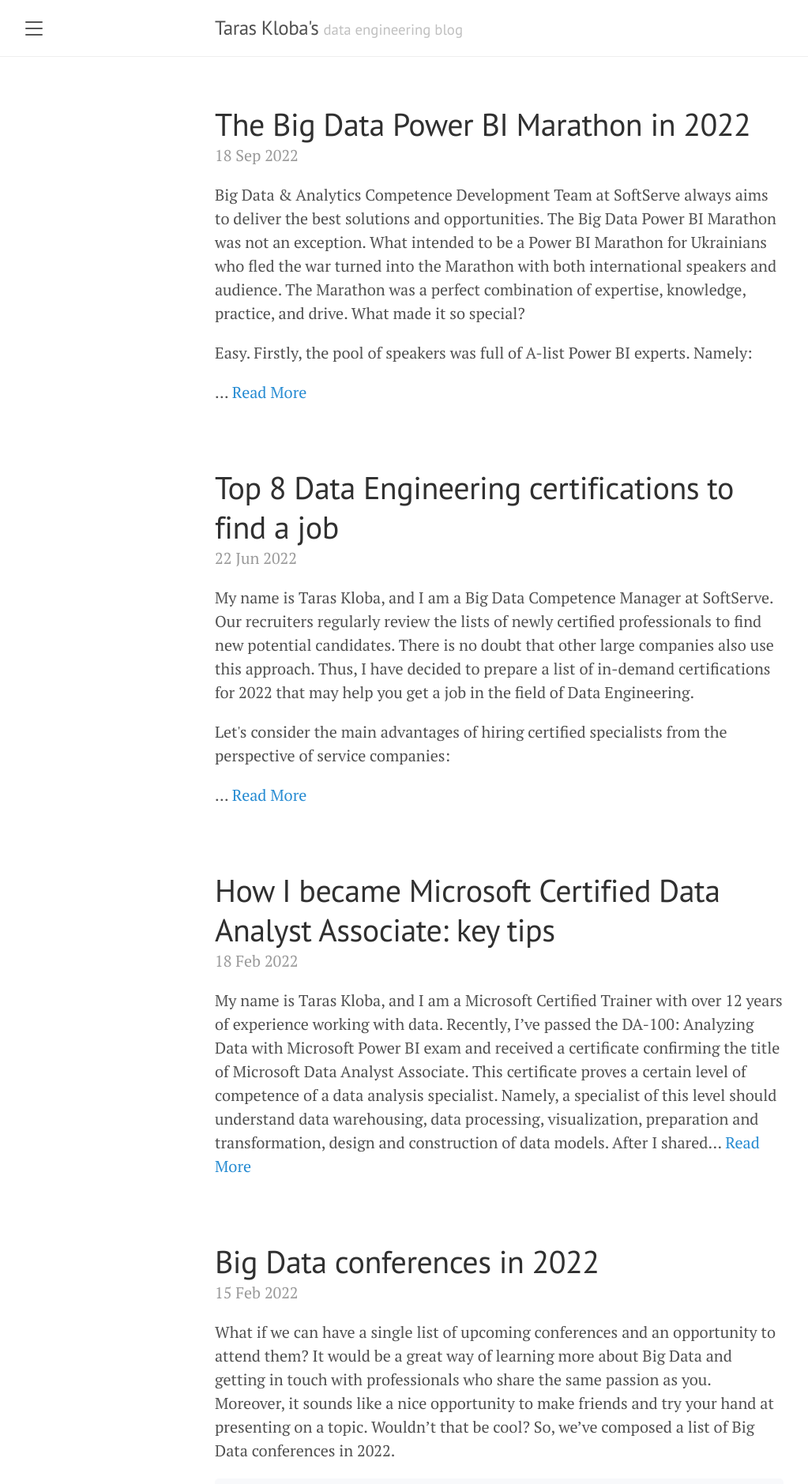
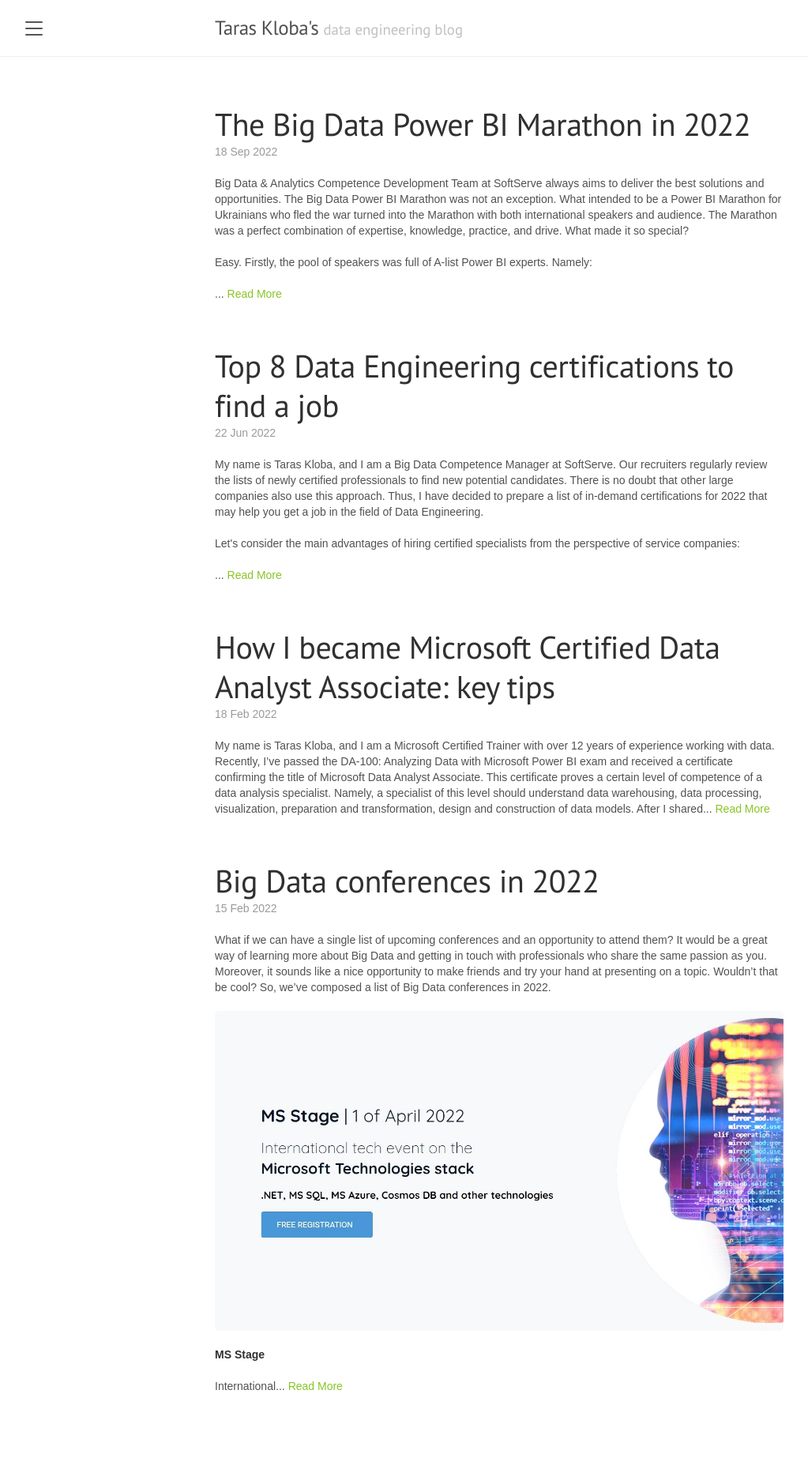
Before and after one commit to kloba/kloba.github.io, a Jekyll site: the page built from index.html, in a window 1280 px wide. Shown: the top 1879 px of the page at 79% size, without its empty margins (8-1031 px from the left). Built offline with Jekyll 4.4.1, drawn with Linux system fonts in a browser that asks for light colours; nearby versions of some CDN libraries; the list of posts is cut into pages by our own code.

Commit message:
Change links

```diff
--- a/_includes/head.html
+++ b/_includes/head.html
@@ -16,9 +16,13 @@
     <link rel="canonical" href="{{ page.url | absolute_url }}">
     {% endif %}
 
+    <link href="//maxcdn.bootstrapcdn.com/bootstrap/3.3.0/css/bootstrap.min.css" rel="stylesheet">
+    <link rel="stylesheet" href="//maxcdn.bootstrapcdn.com/font-awesome/4.5.0/css/font-awesome.min.css">
+
     <link rel="stylesheet" href="{{ '/public/css/poole.css' | absolute_url }}">
     <link rel="stylesheet" href="{{ '/public/css/syntax.css' | absolute_url }}">
     <link rel="stylesheet" href="{{ '/public/css/lanyon.css' | absolute_url }}">
+    <link rel="stylesheet" href="{{ '/public/css/my.css' | absolute_url }}">
     <link rel="stylesheet" href="https://fonts.googleapis.com/css?family=PT+Serif:400,400italic,700%7CPT+Sans:400">
 
     <link rel="apple-touch-icon-precomposed" sizes="144x144" href="{{ '/public/apple-touch-icon-precomposed.png' | absolute_url }}">
@@ -29,7 +33,7 @@
     <script async src="https://www.googletagmanager.com/gtag/js?id=G-8NM8R9G3XM"></script>
     <script>
         window.dataLayer = window.dataLayer || [];
-    function gtag(){dataLayer.push(arguments);}
+        function gtag() { dataLayer.push(arguments); }
         gtag('js', new Date());
 
         gtag('config', 'G-8NM8R9G3XM');
```
Lines whose indentation alone changed are shown as unchanged.
